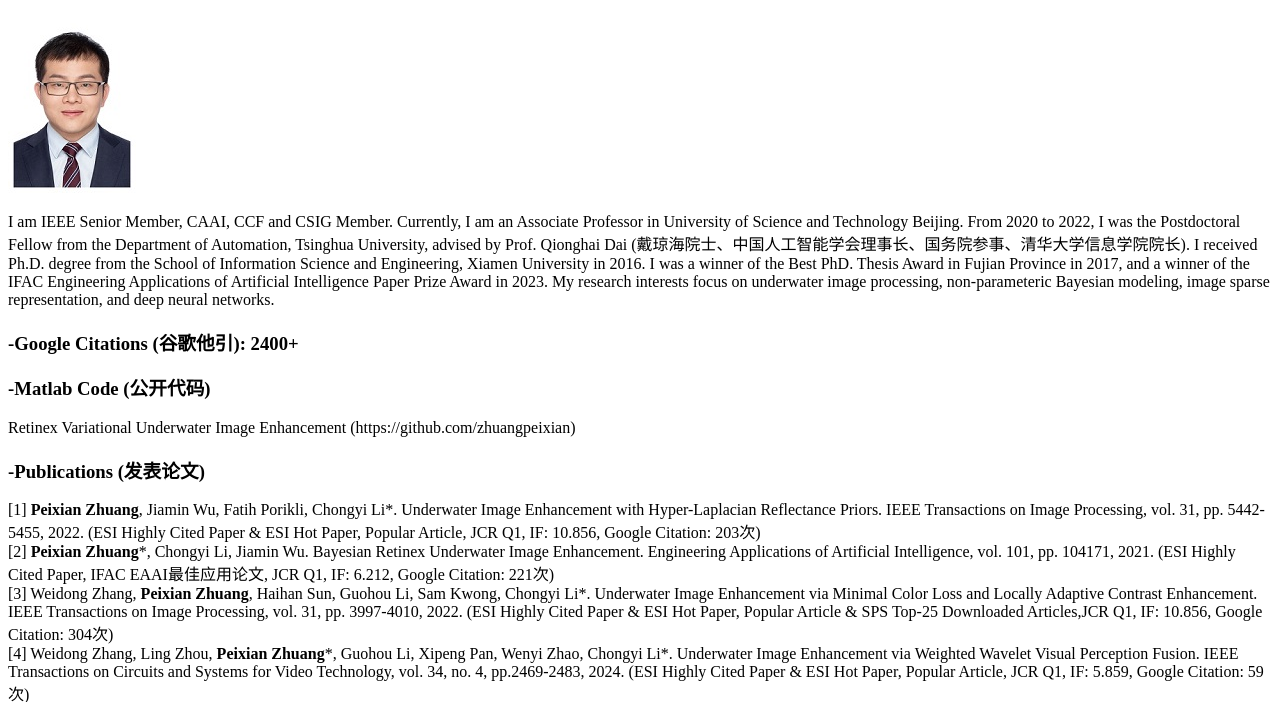
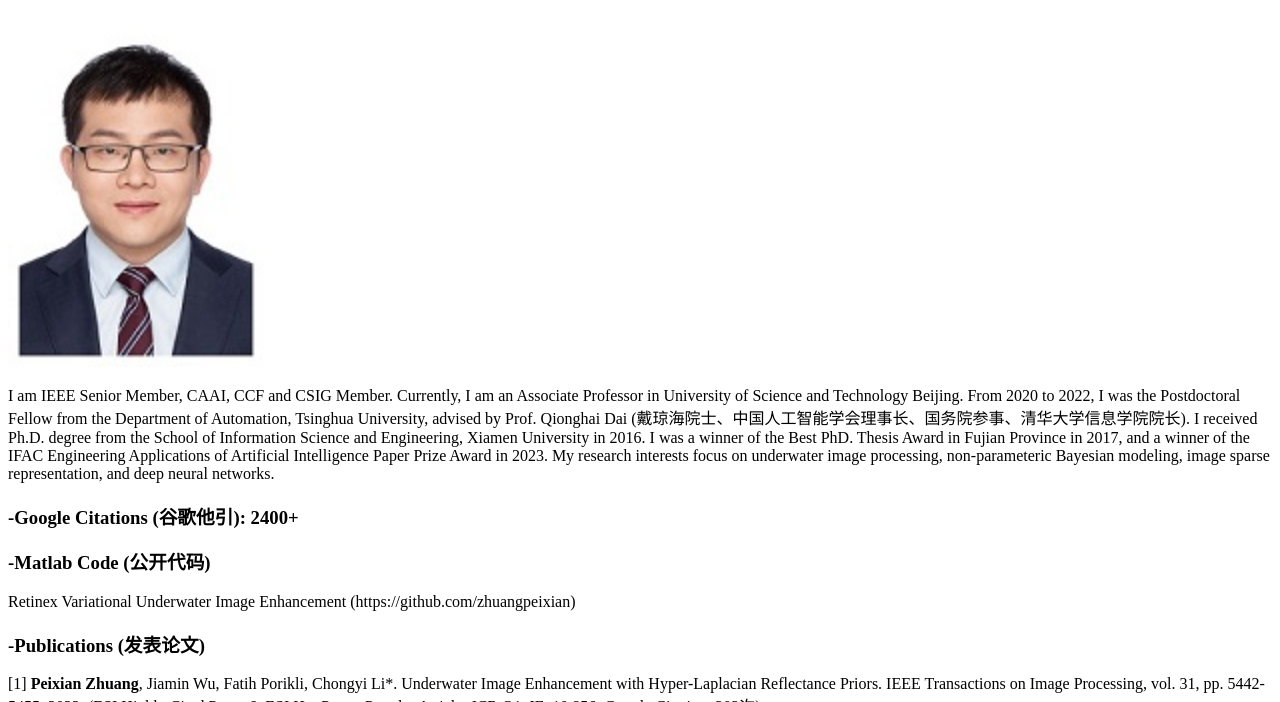
Before and after one commit to zhuangpeixian/zhuangpeixian.github.io, a plain HTML site: page index.html in a window 1280 px wide. Shown: the part 70-772 px from the top of the page. Drawn offline with Linux system fonts and the light colour scheme.

Commit message:
Update index.html

```diff
--- a/index.html
+++ b/index.html
@@ -7,7 +7,7 @@
 <body>
 
     <h1>Peixian Zhuang (庄培显)</h1>
-    <img src="/Peixian.jpg" alt="Peixian" width="128" height="174">
+    <img src="/Peixian.jpg" alt="Peixian" width="256" height="348">
     <p>
         I am IEEE Senior Member, CAAI, CCF and CSIG Member. Currently, I am an Associate Professor in University of Science and Technology Beijing. From 2020 to 2022, I was the Postdoctoral Fellow from the Department of Automation, Tsinghua University, advised by Prof. Qionghai Dai (戴琼海院士、中国人工智能学会理事长、国务院参事、清华大学信息学院院长). I received Ph.D. degree from the School of Information Science and Engineering, Xiamen University in 2016. I was a winner of the Best PhD. Thesis Award in Fujian Province in 2017, and a winner of the IFAC Engineering Applications of Artificial Intelligence Paper Prize Award in 2023. My research interests focus on underwater image processing, non-parameteric Bayesian modeling, image sparse representation, and deep neural networks.
     </p>
```
